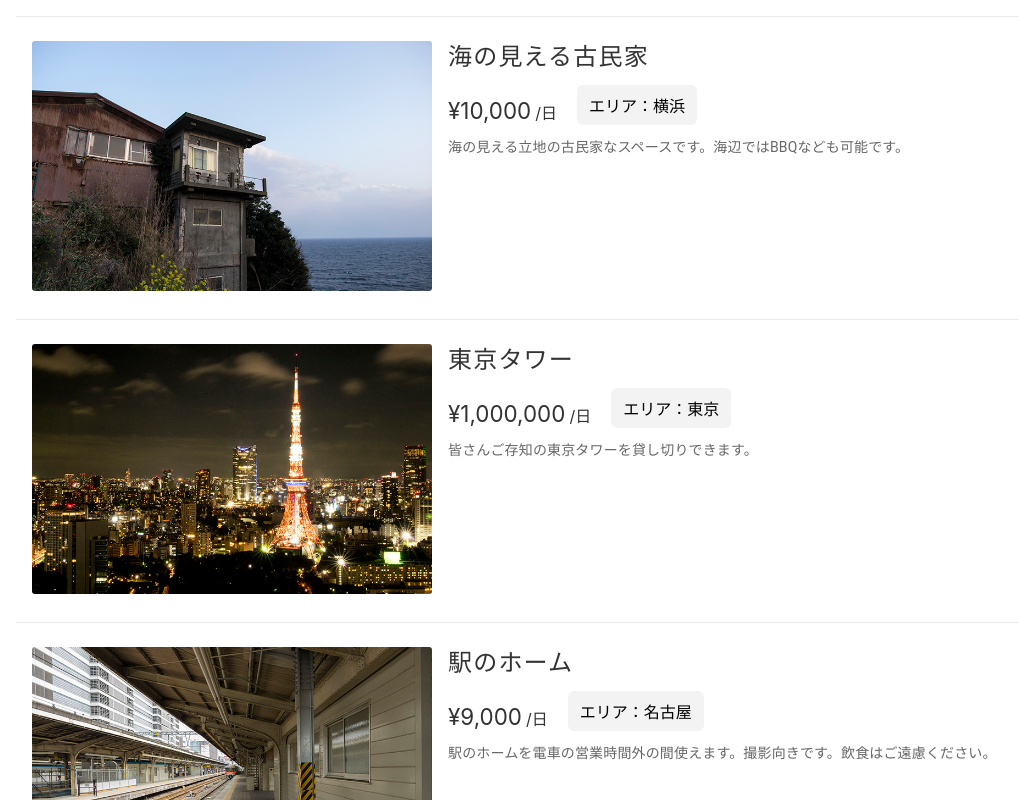
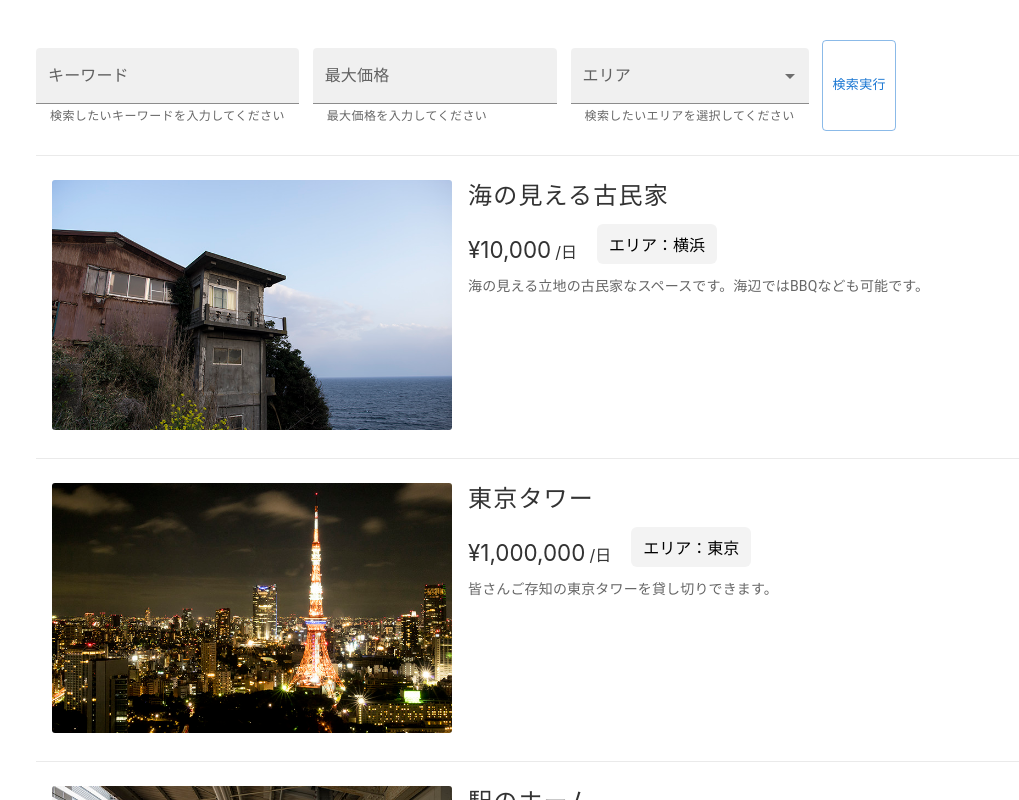
Before and after one commit to disneyLadySango/inject-context, a Next.js app: page /search in a window 1280 px wide. Shown: the top 800 px of the page, without its empty margins (24-1043 px from the left). Built offline with nearby package versions, Linux system fonts and the light colour scheme.

Commit message:
検索条件フィルタを実装 (#3)
* feat: 細かいスタイルの定義を追加

* feat: 条件フィルタを追加

* feat: Propsにクエリを追加

```diff
--- a/src/components/SearchPage/SearchPage.tsx
+++ b/src/components/SearchPage/SearchPage.tsx
@@ -1,14 +1,12 @@
 import { VFC } from 'react'
 
-import Stack from '@mui/material/Stack'
-
-import { SearchResponse } from '@/types/search'
-import { RoomCard } from './components/RoomCard'
+import { SearchQuery, SearchResponse } from '@/types/search'
 
 import * as Presetner from './SearchPagePresenter'
 
 export type Props = {
   data: SearchResponse
+  searchQuery: SearchQuery
 }
 export const SearchPage: VFC<Props> = (props) => {
   return <Presetner.SearchPage {...props} />
--- a/src/components/SearchPage/SearchPagePresenter.tsx
+++ b/src/components/SearchPage/SearchPagePresenter.tsx
@@ -1,20 +1,29 @@
 import { VFC } from 'react'
 import styled from 'styled-components'
 
-import { SearchResponse } from '@/types/search'
+import { SearchQuery, SearchResponse } from '@/types/search'
 
+import { SearchFilter } from './components/SearchFilter'
 import { RoomCard } from './components/RoomCard'
 
+const StyledSearchPage = styled.div`
+  padding: 40px 60px;
+`
 const StyledRoomCardList = styled.ul`
   display: flex;
   flex-direction: column;
+  margin: 24px auto 0;
 `
 const StyledRoomCardWrap = styled.li`
   padding: 24px 16px;
   border-top: 1px solid rgb(234, 234, 234);
 `
-export const SearchPage: VFC<{ data: SearchResponse }> = ({ data }) => (
-  <div>
+export const SearchPage: VFC<{
+  data: SearchResponse
+  searchQuery: SearchQuery
+}> = ({ data, searchQuery }) => (
+  <StyledSearchPage>
+    <SearchFilter {...searchQuery} />
     <StyledRoomCardList>
       {data.results.map((room) => (
         <StyledRoomCardWrap key={room.id}>
@@ -22,5 +31,5 @@
         </StyledRoomCardWrap>
       ))}
     </StyledRoomCardList>
-  </div>
+  </StyledSearchPage>
 )
--- /dev/null
+++ b/src/components/SearchPage/components/SearchFilter/SearchFilter.tsx
@@ -0,0 +1,128 @@
+import { Dispatch, SetStateAction, useCallback, useState, VFC } from 'react'
+import { useRouter } from 'next/router'
+
+import TextField from '@mui/material/TextField'
+import MenuItem from '@mui/material/MenuItem'
+
+import { SearchQuery, Area } from '@/types/search'
+
+import * as Presenter from './SearchFilterPresenter'
+import { route } from 'next/dist/server/router'
+
+const KeywordInput: VFC<{
+  keyword: string | undefined
+  dispatch: Dispatch<SetStateAction<SearchQuery>>
+}> = ({ keyword, dispatch }) => {
+  const [value, setValue] = useState(keyword || '')
+  const onChange = (newValue: string): void => setValue(newValue)
+  return (
+    <TextField
+      label="キーワード"
+      variant="filled"
+      margin="dense"
+      defaultValue={value}
+      onChange={(event) => {
+        onChange(event.target.value)
+      }}
+      onBlur={() => dispatch((prev) => ({ ...prev, keyword: value }))}
+      helperText="検索したいキーワードを入力してください"
+    />
+  )
+}
+
+const MaxPriceInput: VFC<{
+  maxPrice: number | undefined
+  dispatch: Dispatch<SetStateAction<SearchQuery>>
+}> = ({ dispatch, maxPrice }) => {
+  const [value, setValue] = useState<string>(
+    maxPrice || maxPrice === 0 ? maxPrice.toString() : '',
+  )
+  const onChange = (newValue: string): void => setValue(newValue)
+
+  return (
+    <TextField
+      label="最大価格"
+      variant="filled"
+      inputMode="numeric"
+      type="number"
+      margin="dense"
+      defaultValue={value}
+      onChange={(event) => {
+        onChange(event.target.value)
+      }}
+      onBlur={() =>
+        dispatch((prev) => ({
+          ...prev,
+          maxPrice: value === '' ? undefined : parseInt(value),
+        }))
+      }
+      helperText="最大価格を入力してください"
+    />
+  )
+}
+
+const options = ['東京', '大阪', '名古屋', '横浜', '仙台', '札幌']
+const AreaSelect: VFC<{
+  selectedArea: Area | undefined
+  dispatch: Dispatch<SetStateAction<SearchQuery>>
+}> = ({ selectedArea, dispatch }) => {
+  const [value, setValue] = useState<Area | ''>(selectedArea || '')
+  const onChange = (newArea: Area) => {
+    setValue(newArea)
+    dispatch((prev) => ({ ...prev, area: newArea }))
+  }
+
+  return (
+    <TextField
+      select
+      label="エリア"
+      variant="filled"
+      margin="dense"
+      value={value}
+      onChange={(event) => {
+        onChange(event.target.value as Area)
+      }}
+      helperText="検索したいエリアを選択してください"
+    >
+      <MenuItem value={''}>{'未指定'}</MenuItem>
+      {options.map((option) => (
+        <MenuItem key={option} value={option}>
+          {option}
+        </MenuItem>
+      ))}
+    </TextField>
+  )
+}
+
+type Props = SearchQuery
+type SearchQueryKey = 'keyword' | 'maxPrice' | 'area'
+export const SearchFilter: VFC<Props> = ({ keyword, maxPrice, area }) => {
+  const router = useRouter()
+  const [submitValue, setSubmitValue] = useState<SearchQuery>({
+    keyword,
+    maxPrice,
+    area,
+  })
+  const onSubmit = useCallback(() => {
+    const query = Object.keys(submitValue).reduce((prev, key) => {
+      const value = submitValue[key as SearchQueryKey]
+      if (!!value) {
+        // @ts-ignore
+        prev[key as SearchQueryKey] = value
+      }
+      return prev
+    }, {} as SearchQuery)
+    router.push({
+      pathname: '/search',
+      query,
+    })
+  }, [router, submitValue])
+
+  return (
+    <Presenter.SearchFilter onClick={onSubmit}>
+      <KeywordInput keyword={keyword} dispatch={setSubmitValue} />
+      <MaxPriceInput maxPrice={maxPrice} dispatch={setSubmitValue} />
+      <AreaSelect selectedArea={area} dispatch={setSubmitValue} />
+    </Presenter.SearchFilter>
+  )
+}
--- /dev/null
+++ b/src/components/SearchPage/components/SearchFilter/SearchFilterPresenter.tsx
@@ -0,0 +1,26 @@
+import { VFC, ReactNode } from 'react'
+import styled from 'styled-components'
+
+import Button from '@mui/material/Button'
+
+const StyledSearchFilter = styled.div`
+  display: flex;
+  justify-content: space-between;
+  margin-right: 300px;
+`
+export const SearchFilter: VFC<{ onClick: () => void; children: ReactNode }> =
+  ({ onClick, children }) => (
+    <StyledSearchFilter>
+      {children}
+      <Button
+        variant="outlined"
+        size="small"
+        onClick={(event) => {
+          event.preventDefault()
+          onClick()
+        }}
+      >
+        検索実行
+      </Button>
+    </StyledSearchFilter>
+  )
--- /dev/null
+++ b/src/components/SearchPage/components/SearchFilter/index.ts
@@ -0,0 +1 @@
+export { SearchFilter } from './SearchFilter'
--- a/src/pages/search/index.tsx
+++ b/src/pages/search/index.tsx
@@ -1,5 +1,7 @@
 import { VFC } from 'react'
 import { GetServerSidePropsContext } from 'next'
+import { useRouter } from 'next/router'
+
 import {
   SearchPage as SearchPageComponent,
   Props,
@@ -17,6 +19,8 @@
 }
 
 const SearchPage: VFC<Props> = (props) => {
-  return <SearchPageComponent {...props} />
+  const router = useRouter()
+
+  return <SearchPageComponent {...props} searchQuery={router.query} />
 }
 export default SearchPage
--- a/src/styles/globals.css
+++ b/src/styles/globals.css
@@ -18,6 +18,8 @@
 ul,
 li {
   list-style-type: none;
+  margin: 0;
+  padding: 0;
 }
 
 p {
```
